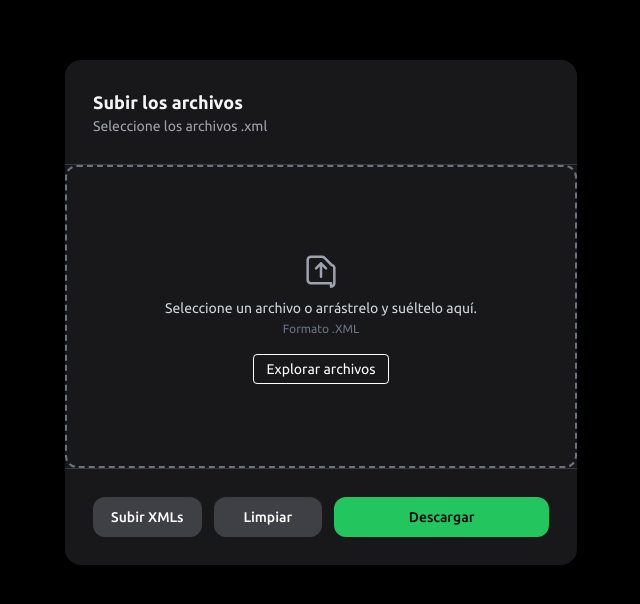
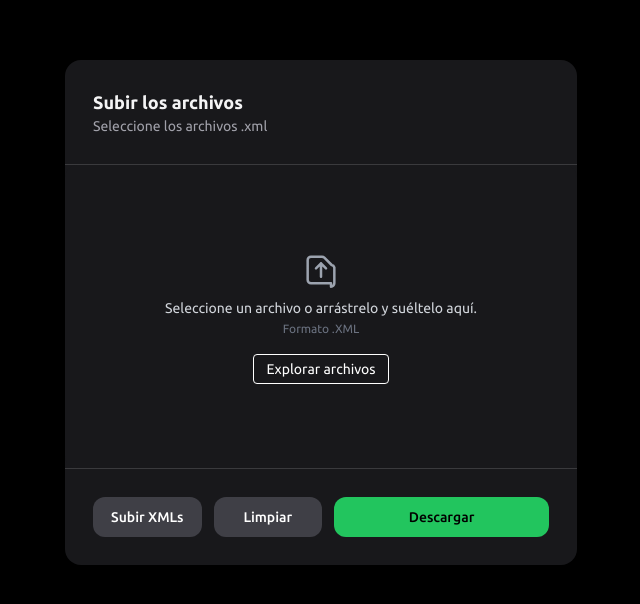
Before and after one commit to Ody2207/facturas-app, a Next.js app: page / in a window 1280 px wide. Shown: the part 140-744 px from the top of the page, without its empty margins (319-959 px from the left). Built offline with nearby package versions, Linux system fonts and the light colour scheme.

Commit message:
feat: Visual improvement of drag and drop

```diff
--- a/src/app/components/UploadForm.jsx
+++ b/src/app/components/UploadForm.jsx
@@ -139,10 +139,10 @@ export default function UploadForm() {
             onDrop={handleDrop}
         >
             <div
-                className={`p-7 flex justify-center items-center flex-1 flex-col border-2 border-dashed transition-all rounded-xl cursor-pointer ${
+                className={`p-7 flex justify-center items-center flex-1 flex-col  transition-all rounded-xl cursor-pointer ${
                     dragActive
-                        ? "border-primary bg-primary/10"
-                        : "border-gray-500"
+                        ? "bg-default-100"
+                        : "bg-content1"
                 }`}
                 onClick={handleBrowseClick}
             >
--- a/src/app/globals.css
+++ b/src/app/globals.css
@@ -12,6 +12,10 @@
 
 .bg-content1 {
     background-color: #18181b;
+}
+
+.bg-default-100 {
+    background-color: #27272a;
 }
 
 .bg-button-gray {
```
